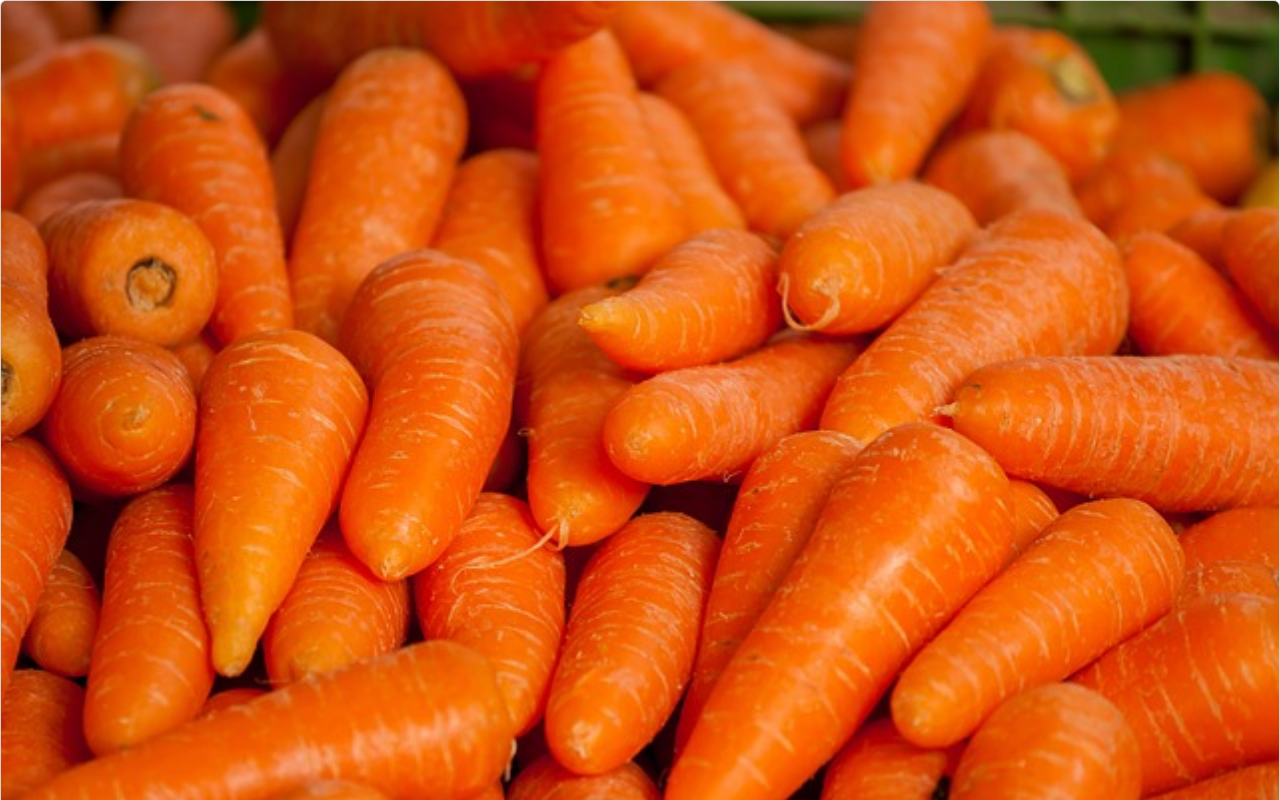
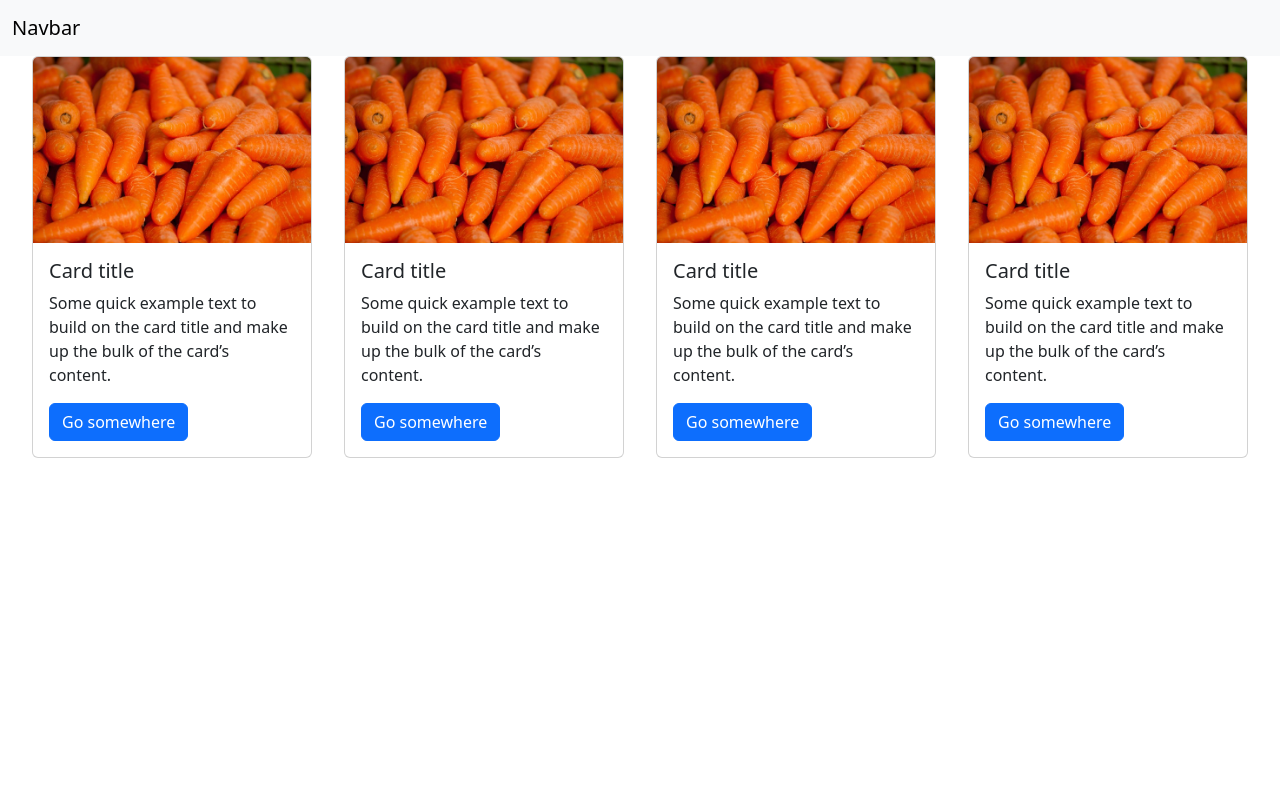
Before and after one commit to RobbyRunge/react-app, a React (Create React App) app: page / in a window 1280 px wide. Shown: the top 800 px of the page. Built offline with nearby package versions, Linux system fonts and the light colour scheme.

Commit message:
Add App component to render Navbar and multiple Product components

```diff
--- /dev/null
+++ b/src/app.jsx
@@ -0,0 +1,20 @@
+import React, { Component } from 'react';
+import Navbar from "./components/navbar";
+import Product from "./components/product";
+
+class App extends Component {
+  state = {  }
+  render() {
+    return <React.Fragment>
+            <Navbar/>
+            <div className="product-container">
+              <Product/>
+              <Product/>
+              <Product/>
+              <Product/>
+            </div>
+           </React.Fragment>;
+  }
+}
+
+export default App;
--- /dev/null
+++ b/src/index.css
@@ -0,0 +1,11 @@
+.product-container {
+  display: flex;
+  gap: 32px;
+  padding: 0 32px;
+}
+
+@media (max-width: 850px) {
+  .product-container {
+    flex-direction: column;
+  }
+}
```
Also changed, not shown: src/index.js (+4 -3 lines).
